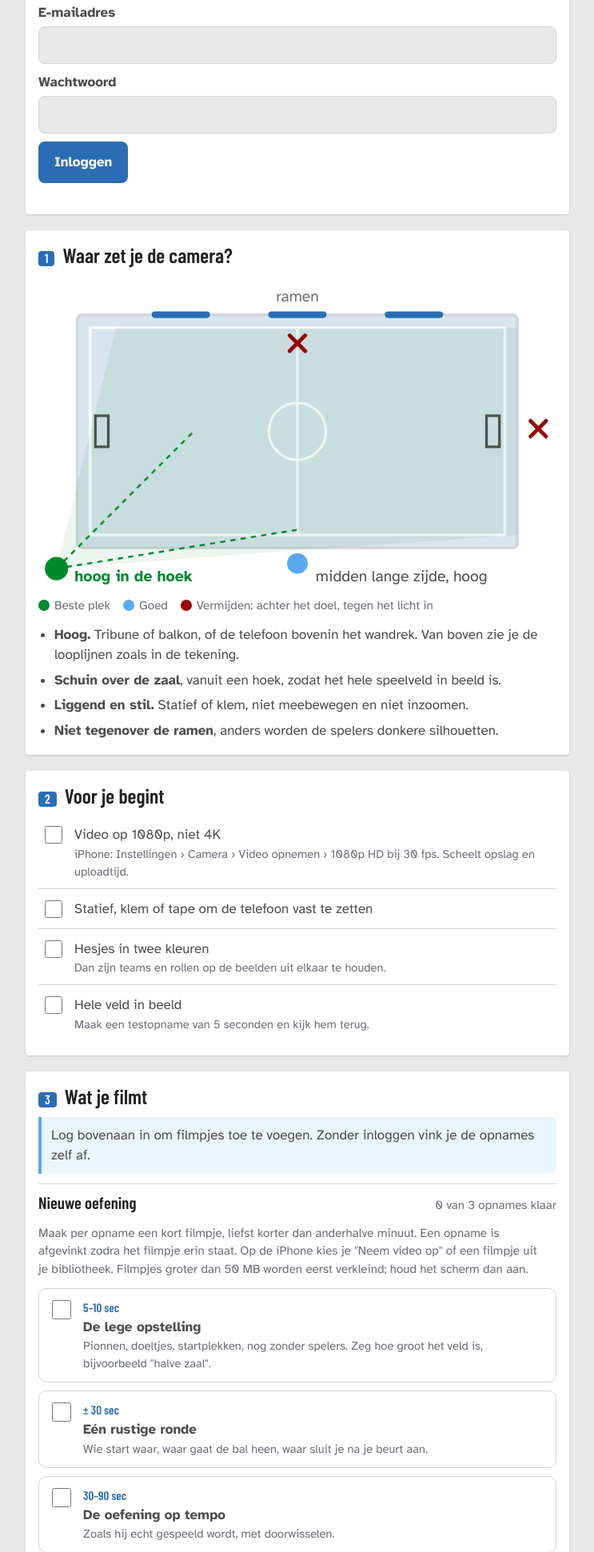
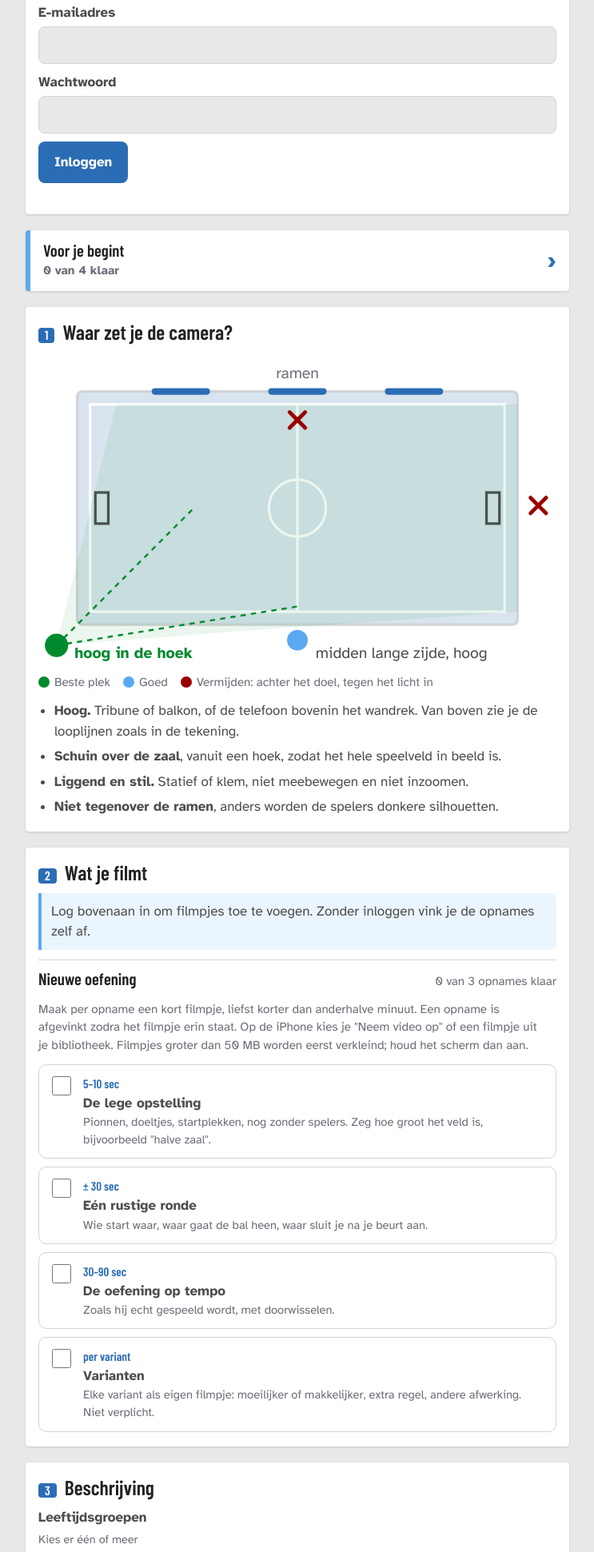
Before and after one commit to ufcutrecht/floorball-beheer, a plain HTML site: page filmen/index.html in a window 1280 px wide. Shown: the part 331-2272 px from the top of the page at 80% size, without its empty margins (268-1011 px from the left). Drawn offline with nearby package versions, Linux system fonts and the light colour scheme; a web font is replaced by a local one.

Commit message:
Voor je begint als losse knop met pop-up (met teller), secties hernummerd
Co-Authored-By: Claude Opus 5.5 <noreply@anthropic.com>
Claude-Session: https://claude.ai/code/session_01Vx6eb4k7m5MK84VWuZRsM3

```diff
--- a/filmen/index.html
+++ b/filmen/index.html
@@ -32,6 +32,20 @@
   <p id="loginOut" style="margin:0">Log in om filmpjes op te slaan. Zonder inloggen kun je de lijstjes gebruiken en de beschrijving kopiëren.</p>
   <div data-login></div>
 </section>
+
+<button type="button" class="prep" id="prepBtn" aria-haspopup="dialog">
+  <span><b>Voor je begint</b><span class="muted" id="prepCount"></span></span><span aria-hidden="true" class="prep-arrow">›</span>
+</button>
+
+<dialog id="prep" aria-labelledby="h-voor">
+  <div class="dlg-head"><h2 id="h-voor">Voor je begint</h2><button type="button" class="ghost small" id="prepClose">Sluiten</button></div>
+  <ul class="checks">
+    <li><label><input type="checkbox" id="v1"><span class="t"><span>Video op 1080p, niet 4K</span><small>iPhone: Instellingen › Camera › Video opnemen › 1080p HD bij 30 fps. Scheelt opslag en uploadtijd.</small></span></label></li>
+    <li><label><input type="checkbox" id="v2"><span class="t"><span>Statief, klem of tape om de telefoon vast te zetten</span></span></label></li>
+    <li><label><input type="checkbox" id="v3"><span class="t"><span>Hesjes in twee kleuren</span><small>Dan zijn teams en rollen op de beelden uit elkaar te houden.</small></span></label></li>
+    <li><label><input type="checkbox" id="v4"><span class="t"><span>Hele veld in beeld</span><small>Maak een testopname van 5 seconden en kijk hem terug.</small></span></label></li>
+  </ul>
+</dialog>
 
 <section aria-labelledby="h-camera">
   <h2 id="h-camera"><span class="no">1</span> Waar zet je de camera?</h2>
@@ -70,18 +84,8 @@
   </ul>
 </section>
 
-<section aria-labelledby="h-voor">
-  <h2 id="h-voor"><span class="no">2</span> Voor je begint</h2>
-  <ul class="checks">
-    <li><label><input type="checkbox" id="v1"><span class="t"><span>Video op 1080p, niet 4K</span><small>iPhone: Instellingen › Camera › Video opnemen › 1080p HD bij 30 fps. Scheelt opslag en uploadtijd.</small></span></label></li>
-    <li><label><input type="checkbox" id="v2"><span class="t"><span>Statief, klem of tape om de telefoon vast te zetten</span></span></label></li>
-    <li><label><input type="checkbox" id="v3"><span class="t"><span>Hesjes in twee kleuren</span><small>Dan zijn teams en rollen op de beelden uit elkaar te houden.</small></span></label></li>
-    <li><label><input type="checkbox" id="v4"><span class="t"><span>Hele veld in beeld</span><small>Maak een testopname van 5 seconden en kijk hem terug.</small></span></label></li>
-  </ul>
-</section>
-
 <section aria-labelledby="h-shots">
-  <h2 id="h-shots"><span class="no">3</span> Wat je filmt</h2>
+  <h2 id="h-shots"><span class="no">2</span> Wat je filmt</h2>
   <p class="banner" id="offline">Log bovenaan in om filmpjes toe te voegen. Zonder inloggen vink je de opnames zelf af.</p>
 
   <div id="exWrap" class="hidden" style="display:grid;gap:10px">
@@ -102,7 +106,7 @@
 </section>
 
 <section aria-labelledby="h-oef">
-  <h2 id="h-oef"><span class="no">4</span> Beschrijving</h2>
+  <h2 id="h-oef"><span class="no">3</span> Beschrijving</h2>
   <form id="f" novalidate>
     <fieldset class="field picks" id="app"><legend>Leeftijdsgroepen</legend><small>Kies er één of meer</small></fieldset>
     <div class="field"><label for="naam">Naam van de oefening</label><input type="text" id="naam" placeholder="bijv. Driehoek passen"></div>
@@ -164,10 +168,20 @@
   function saveLocal(){ls.set(LKEY,local);}
 
   /* ---------- afvinklijst "Voor je begint" ---------- */
+  function prepCount(){
+    var all=document.querySelectorAll('#prep .checks input'),n=0;
+    Array.prototype.forEach.call(all,function(c){if(c.checked)n++;});
+    $('prepCount').textContent=n===all.length?'Alles klaar':n+' van '+all.length+' klaar';
+    $('prepBtn').classList.toggle('ok',n===all.length);
+  }
+  $('prepBtn').addEventListener('click',function(){var d=$('prep');if(d.showModal)d.showModal();else d.setAttribute('open','');});
+  $('prepClose').addEventListener('click',function(){var d=$('prep');if(d.close)d.close();else d.removeAttribute('open');});
+  $('prep').addEventListener('click',function(e){if(e.target===this&&this.close)this.close();});
   Array.prototype.slice.call(document.querySelectorAll('.checks input')).forEach(function(c){
     c.checked=!!(local.c&&local.c[c.id]);
-    c.addEventListener('change',function(){local.c=local.c||{};local.c[c.id]=c.checked;saveLocal();});
+    c.addEventListener('change',function(){local.c=local.c||{};local.c[c.id]=c.checked;saveLocal();prepCount();});
   });
+  prepCount();
 
   /* ---------- inloggen (shared/auth.js) ---------- */
   var online=false;
--- a/shared/style.css
+++ b/shared/style.css
@@ -107,3 +107,11 @@ fieldset.picks small{flex-basis:100%;color:var(--muted);font-size:.9rem}
 .tile:hover{border-color:var(--accent)}
 .links{margin:0;padding-left:20px;display:grid;gap:4px}
 .links a{color:var(--accent);font-weight:700}
+.prep{width:100%;justify-content:space-between;background:var(--surface);color:var(--head);border:0;border-left:6px solid var(--mark);border-radius:4px;box-shadow:var(--shadow);padding:14px 16px;text-align:left}
+.prep > span:first-child{display:grid;gap:2px}
+.prep b{font:800 1.3rem/1.1 var(--display)}
+.prep.ok{border-left-color:var(--good)}
+.prep-arrow{font-size:1.8rem;line-height:1;color:var(--accent)}
+dialog#prep{width:min(560px,calc(100vw - 32px));max-height:calc(100vh - 48px);border:0;border-radius:6px;padding:18px 16px;background:var(--surface);color:var(--ink);box-shadow:0 10px 40px rgba(0,0,0,.35)}
+dialog#prep::backdrop{background:rgba(20,22,30,.55)}
+.dlg-head{display:flex;justify-content:space-between;align-items:center;gap:12px;margin-bottom:8px}
--- a/sw.js
+++ b/sw.js
@@ -1,7 +1,7 @@
 /* Offline-app: eerst het netwerk (zodat je de nieuwste versie krijgt), anders de bewaarde kopie.
    De cachenaam begint met "ufc-beheer-": de trainersapp en gymles-app op hetzelfde domein
    ruimen alleen caches op die met "floorball-" beginnen. */
-const CACHE = "ufc-beheer-v2";
+const CACHE = "ufc-beheer-v3";
 const CORE = ["./", "index.html", "manifest.webmanifest", "filmen/", "shared/config.js", "shared/auth.js", "shared/style.css",
   "icons/icon-192.png", "icons/icon-512.png", "icons/apple-touch-icon.png", "icons/ufc-logo.png"];
 
```
